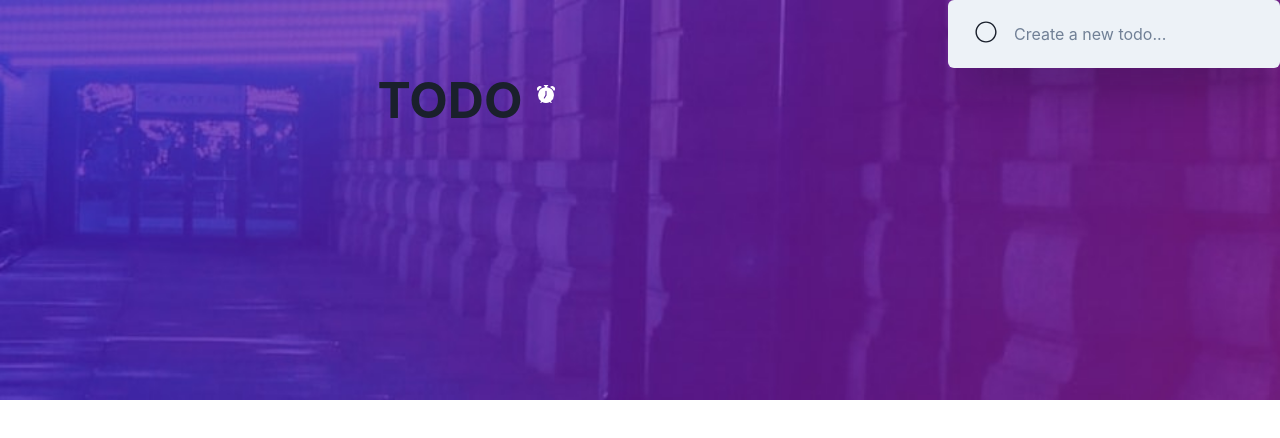
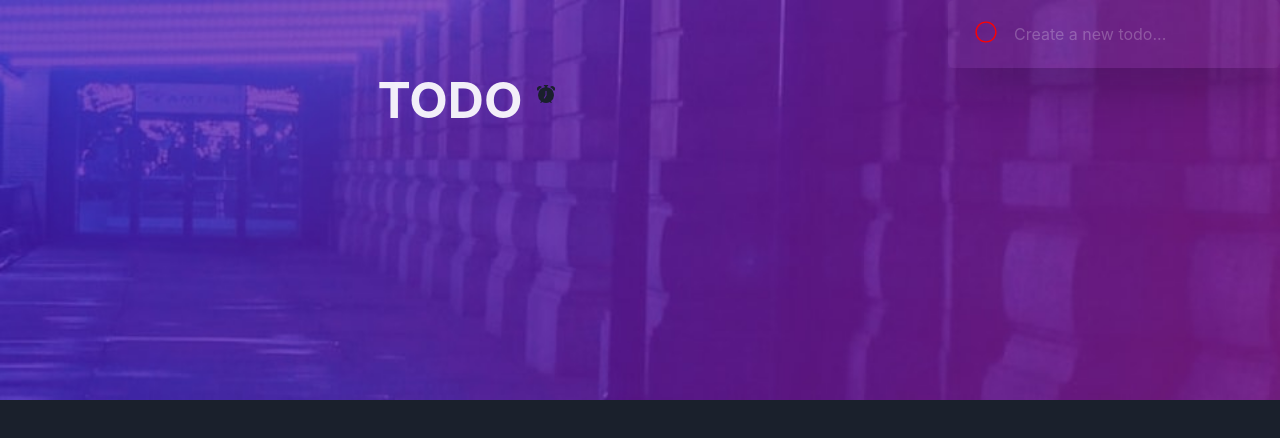
Before and after one commit to gorakhjoshi/react-vite-ts, a React (Vite) app: page / in a window 1280 px wide. Shown: the top 438 px of the page. Built offline with nearby package versions, Linux system fonts and the light colour scheme.

Commit message:
TodoInput component added

```diff
--- a/src/components/TodoComponent/index.tsx
+++ b/src/components/TodoComponent/index.tsx
@@ -35,7 +35,6 @@ function TodoComponent() {
       </Flex>
       <Box>
         <TodoInput />
-        {/* TODO: Create TodoInput Component */}
         {/* TODO: Create TodoList Component */}
         {/* TODO: Create FilterTodo Component */}
       </Box>
--- a/src/components/TodoInput/index.tsx
+++ b/src/components/TodoInput/index.tsx
@@ -4,14 +4,17 @@ import {
   Input,
   InputGroup,
   InputLeftElement,
+  useColorMode,
 } from '@chakra-ui/react';
 import { IoIosRadioButtonOff } from 'react-icons/io';
 
 function TodoInput() {
+  const { colorMode } = useColorMode();
+
   return (
     <Flex w="100%" mb="6" boxShadow="2xl">
       <InputGroup>
-        <InputLeftElement py="8" px="38px">
+        <InputLeftElement py="8" px="38px" color={colorMode ? 'red' : 'green'}>
           <Icon as={IoIosRadioButtonOff} fontSize="26" />
         </InputLeftElement>
 
--- a/src/styles/theme.ts
+++ b/src/styles/theme.ts
@@ -2,12 +2,17 @@ import { extendTheme } from '@chakra-ui/react';
 
 const breakPoints = {
   sm: '35em',
+  md: '48em',
+  lg: '62em',
+  xl: '80em',
+  '2xl': '96em',
 };
 
 const config = {
   initialColorMode: 'dark',
+  useSystemColorMode: false,
 };
 
-const theme = extendTheme(breakPoints, config);
+const theme = extendTheme({ breakPoints, config });
 
 export default theme;
```
